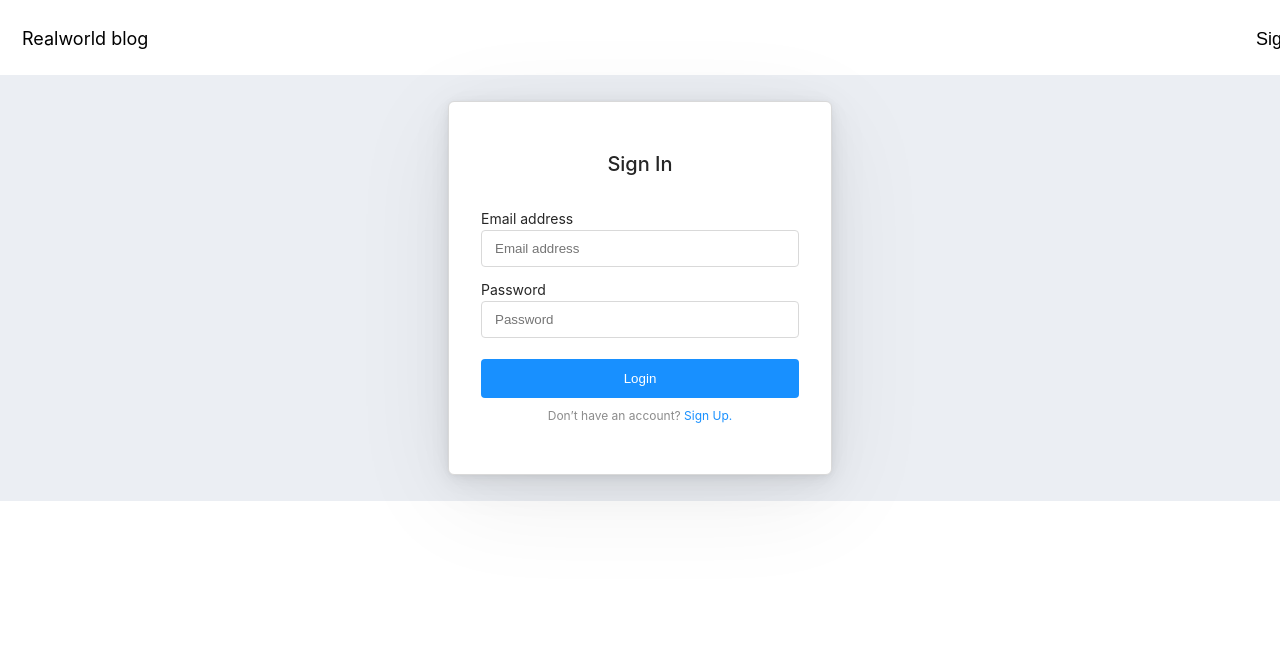
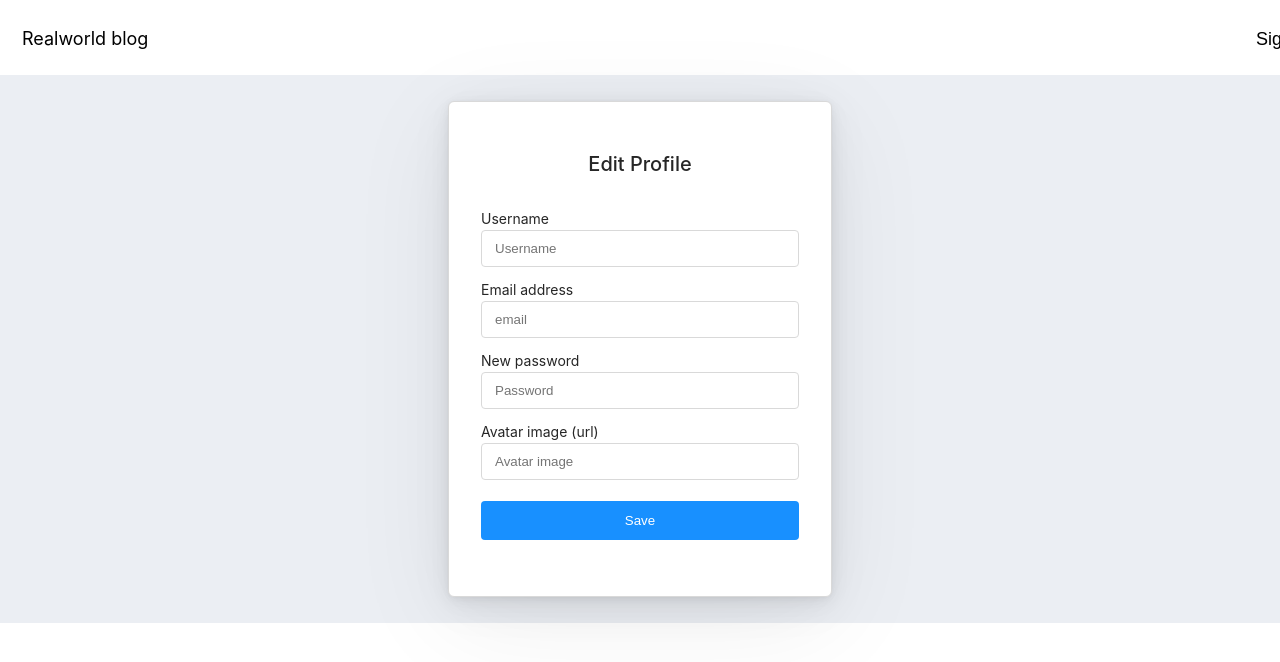
Before and after one commit to mrrukkus/blog-platform, a React (Create React App) app: page / in a window 1280 px wide. Shown: the top 662 px of the page. Built offline with nearby package versions, Linux system fonts and the light colour scheme.

Commit message:
Создал компонент для редактирования профиля. Изменил разметку компонента SignIn под переиспользование стилей. Для компонентов Edit profile, Sign in, create new account

```diff
--- a/src/App.jsx
+++ b/src/App.jsx
@@ -1,8 +1,8 @@
 import './App.css';
-import Post from "./components/Post/Post.jsx";
-import Pagination from './components/Pagination/Pagination.jsx';
-import SignIn from './components/Sign-in/Sign-in.jsx';
-
+// import Post from "./components/Post/Post.jsx";
+// import Pagination from './components/Pagination/Pagination.jsx';
+// import SignIn from './components/Sign-in/Sign-in.jsx';
+import EditProfile from './components/Edit-profile/Edit-profile.jsx';
 function App() {
   return (
     <>
@@ -18,8 +18,9 @@ function App() {
       <main className="app-main">
         <div className="app-main-wrapper">
           {/* <Post/>
-          <Pagination /> */}
-          <SignIn/>
+          <Pagination />
+          <SignIn/> */}
+          <EditProfile/>
         </div>
       </main>
     </>
--- /dev/null
+++ b/src/components/Edit-profile/Edit-profile.jsx
@@ -0,0 +1,27 @@
+import '../Sign-in/Sign-in.css';
+
+const EditProfile = () => {
+  return (
+    <div className="popup-form__wrapper">
+      <form action="#" className="popup-form">
+        <h2>Edit Profile</h2>
+
+        <label htmlFor="username">Username</label>
+        <input type="text" id="username" placeholder="Username"/>
+
+        <label htmlFor="email">Email address</label>
+        <input type="text" id="email" placeholder="email"/>
+
+        <label htmlFor="password">New password</label>
+        <input type="password" id="password" placeholder="Password"/>
+
+        <label htmlFor="avatar">Avatar image (url)</label>
+        <input type="text" id="avatar" placeholder="Avatar image"/>
+
+        <button type="submit" className="popup-form__button-submit">Save</button>
+      </form>
+    </div>
+  )
+};
+
+export default EditProfile;
--- a/src/components/Sign-in/Sign-in.css
+++ b/src/components/Sign-in/Sign-in.css
@@ -1,4 +1,4 @@
-.sign-in__wrapper {
+.popup-form__wrapper {
   width: 384px;
   margin: 0 auto;
   background: #FFFFFF;
@@ -8,13 +8,13 @@
   border-radius: 6px;
 }
 
-.sign-in {
+.popup-form {
   display: flex;
   flex-direction: column;
   padding: 48px 32px;
 }
 
-.sign-in h2 {
+.popup-form h2 {
   font-weight: 500;
   font-size: 20px;
   line-height: 28px;
@@ -23,14 +23,14 @@
   margin: 0 0 18px;
 }
 
-.sign-in label {
+.popup-form label {
   font-size: 14px;
   line-height: 22px;
   color: #262626;
   margin-top: 12px;
 }
 
-.sign-in input {
+.popup-form input {
   padding: 10px 13px;
   background: #FFFFFF;
   border: 1px solid #D9D9D9;
@@ -38,7 +38,7 @@
   border-radius: 4px;
 }
 
-.sign-in__button-submit {
+.popup-form__button-submit {
   background: #1890FF;
   border: none;
   border-radius: 4px;
@@ -47,14 +47,14 @@
   padding: 12px 0;
 }
 
-.sign-in span {
+.popup-form span {
   font-size: 12px;
   line-height: 20px;
   color: #8C8C8C;
   text-align: center;
 }
 
-.sign-in__sign-up-link {
+.popup-form__sign-up-link {
   text-decoration: none;
   color: #1890FF;
 }
--- a/src/components/Sign-in/Sign-in.jsx
+++ b/src/components/Sign-in/Sign-in.jsx
@@ -2,15 +2,15 @@ import './Sign-in.css'
 
 const SignIn = () => {
   return (
-    <div className="sign-in__wrapper">
-      <form action="#" className="sign-in">
+    <div className="popup-form__wrapper">
+      <form action="#" className="popup-form">
         <h2>Sign In</h2>
         <label htmlFor="email">Email address</label>
         <input type="text" id="email" placeholder="Email address"/>
         <label htmlFor="password">Password</label>
-        <input type="text" id="password" placeholder="Password"/>
-        <button type="submit" className="sign-in__button-submit">Login</button>
-        <span>Don’t have an account? <a href="#signup" className="sign-in__sign-up-link">Sign Up.</a></span>
+        <input type="password" id="password" placeholder="Password"/>
+        <button type="submit" className="popup-form__button-submit">Login</button>
+        <span>Don’t have an account? <a href="#signup" className="popup-form__sign-up-link">Sign Up.</a></span>
       </form>
     </div>
   )
```
Also changed, not shown: src/components/Edit-profile/Edit-profile.css (added).
